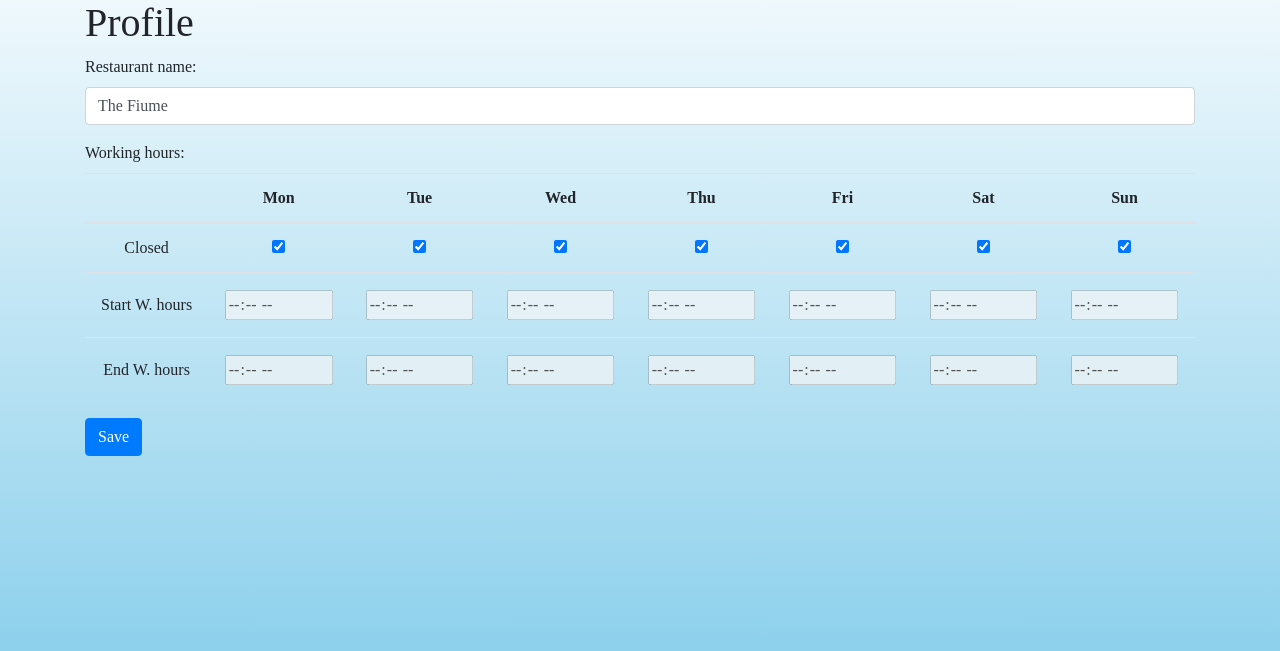
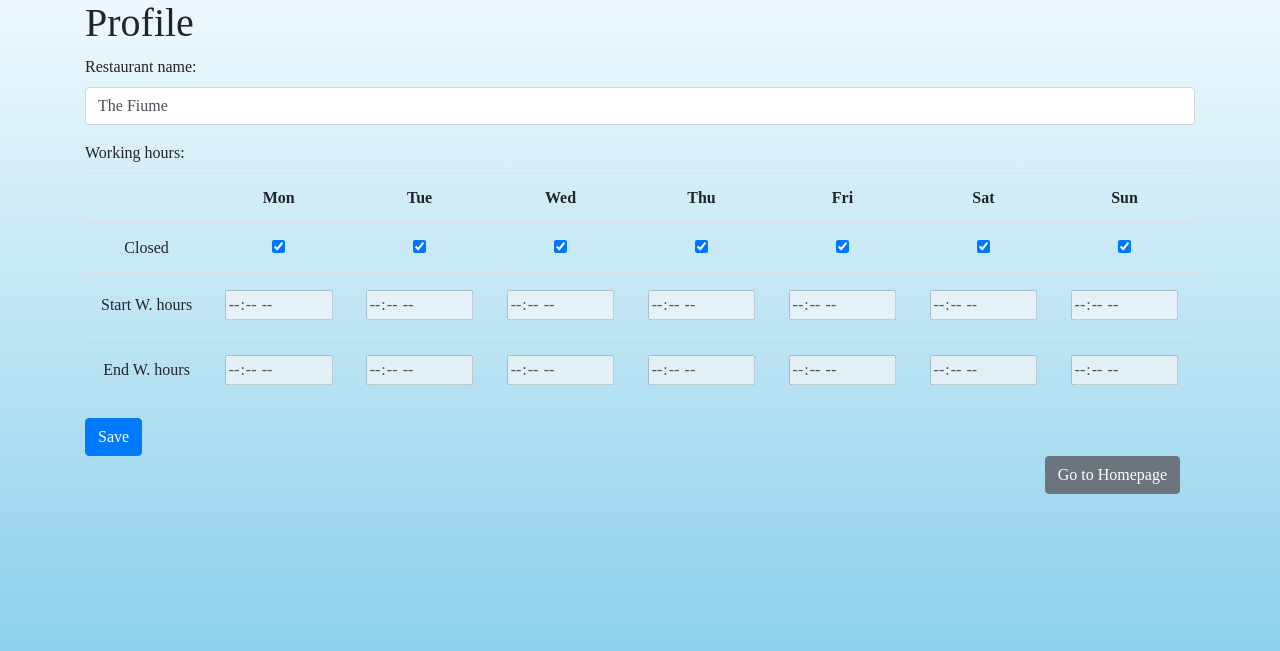
Before and after one commit to DinoLadavac/SEat-application, a Flask app: page /profile in a window 1280 px wide. Shown: the part 107-758 px from the top of the page. Run offline with Flask 3, Linux system fonts and the light colour scheme; some libraries are stand-ins or nearby versions; some web fonts are replaced.

Commit message:
Dodan gumb za homepage na profile.html

```diff
--- a/main/templates/profile.html
+++ b/main/templates/profile.html
@@ -149,6 +149,11 @@
             </div>
             <button type="submit" class="btn btn-primary">Save</button>
         </form>
+        <div class="container">
+            <div class="text-right">
+                <a href="/" class="btn btn-secondary">Go to Homepage</a>
+            </div>
+        </div>
     </div>
 
     <script src="https://code.jquery.com/jquery-3.5.1.slim.min.js"></script>
```
